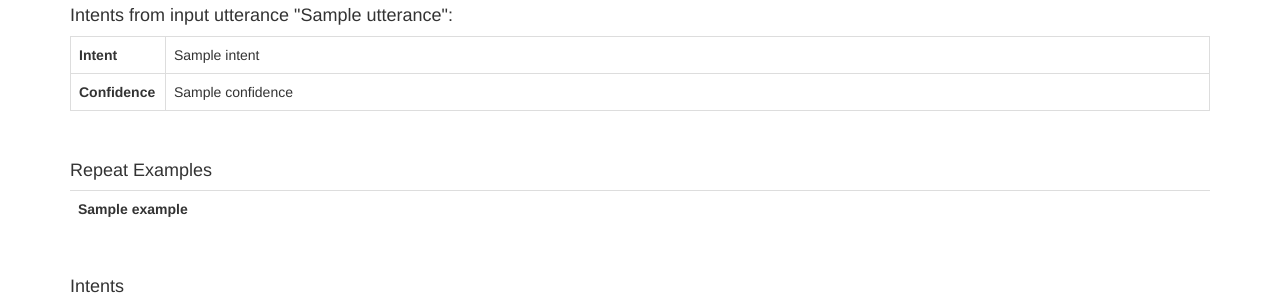
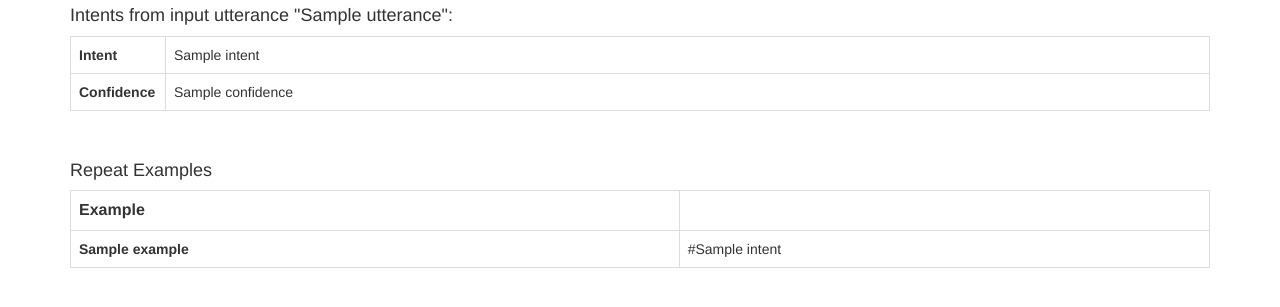
Before and after one commit to dtom90/watson-conversation-manager, a Flask app: template templates/workspace.html in a window 1280 px wide. Shown: the part 284-591 px from the top of the page. Run offline with Flask 2, Linux system fonts and the light colour scheme; the template is opened without the code that fills it: values that come from a table or form of the project are taken from there, most other values are stand-ins (such as "Sample title", 1, 10 or a date in 2020); lists and menus that the app fills with data are empty; some libraries are stand-ins or nearby versions.

Commit message:
Rotated repeats table to look cleaner

```diff
--- a/static/custom.css
+++ b/static/custom.css
@@ -17,6 +17,10 @@ body > .container {
     vertical-align: -70%
 }
 
+.table-header > th {
+    font-size: 16px;
+}
+
 footer {
     position: fixed;
     bottom: 0;
--- a/templates/workspace.html
+++ b/templates/workspace.html
@@ -37,16 +37,18 @@
 {% if repeats: %}
 <br>
 <h4>Repeat Examples</h4>
-<table class="table">
-    <tr>
-        {% for example in repeats %}
-        <th>{{ example }}</th>
+<table class="table table-bordered">
+    <tr class="table-header">
+        <th>Example</th>
+        {% for i in range(max_repeats) %}
+        <th>Intent {{i+1}}</th>
         {% endfor %}
     </tr>
-    {% for i in range(max_repeats) %}
+    {% for example in repeats %}
     <tr>
-        {% for example in repeats %}
-        <td>{{ repeats[example][i] if i < repeats[example]|length }}</td>
+        <th>{{ example }}</th>
+        {% for intent in repeats[example] %}
+        <td>#{{ intent }}</td>
         {% endfor %}
     </tr>
     {% endfor %}
```
